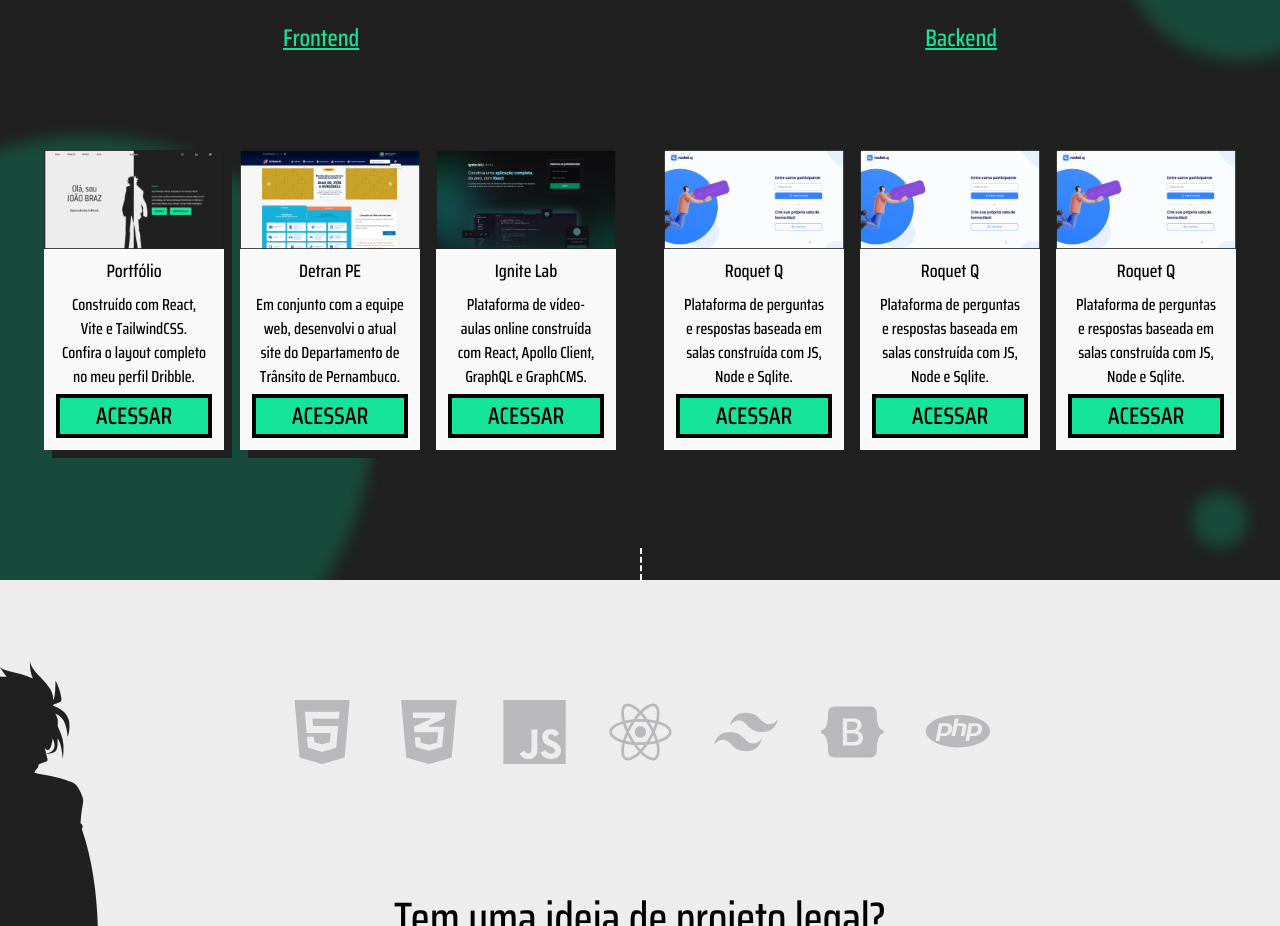
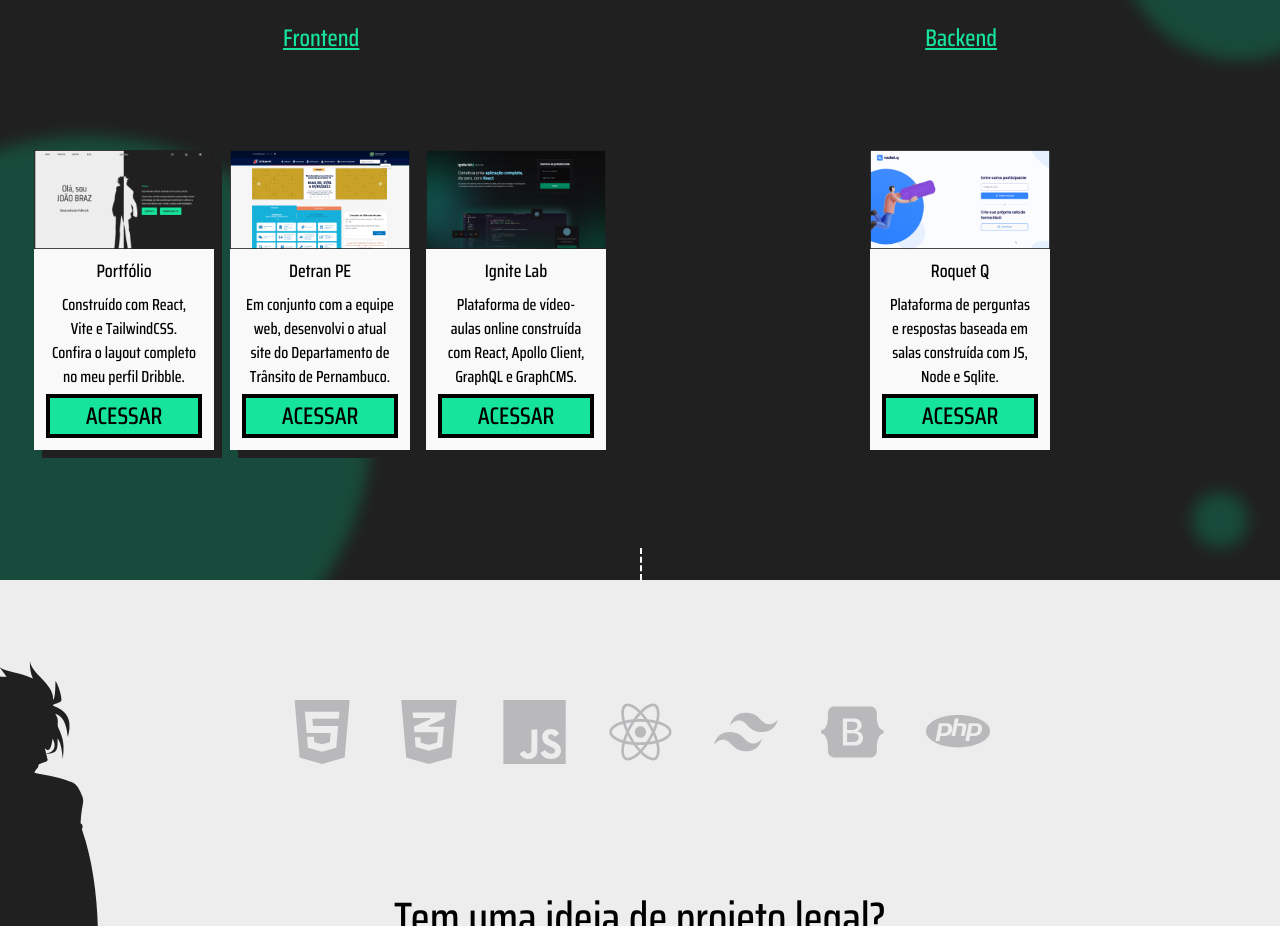
Before and after one commit to JoaoVSBraz/portfolio, a React (Vite) app: page / in a window 1280 px wide. Shown: the part 1020-1946 px from the top of the page. Built offline with nearby package versions, Linux system fonts and the light colour scheme.

Commit message:
update cards wrapper classes

```diff
--- a/src/components/SecondScreen/SecondScreen.jsx
+++ b/src/components/SecondScreen/SecondScreen.jsx
@@ -1,5 +1,4 @@
 import ArticleCard from "./ArticleCard"
-import { useState } from "react"
 
 const frontCards = [
     {
@@ -32,19 +31,7 @@ const backCards = [
         cardTitle: 'Roquet Q',
         cardContent: 'Plataforma de perguntas e respostas baseada em salas construída com JS, Node e Sqlite.',
         cardLink: '#'
-    },{
-        imageSource: './roquet-q.png',
-        imageAlt: 'RoquetQ - Plataforma de perguntas e respostas',
-        cardTitle: 'Roquet Q',
-        cardContent: 'Plataforma de perguntas e respostas baseada em salas construída com JS, Node e Sqlite.',
-        cardLink: '#'
-    },{
-        imageSource: './roquet-q.png',
-        imageAlt: 'RoquetQ - Plataforma de perguntas e respostas',
-        cardTitle: 'Roquet Q',
-        cardContent: 'Plataforma de perguntas e respostas baseada em salas construída com JS, Node e Sqlite.',
-        cardLink: '#'
-    },
+    }
 ]
 
 export default function SecondScreen() {
@@ -106,10 +93,10 @@ xl:justify-around xl:mt-16
             </div>
             <section className="flex flex-col h-min my-auto z-10
              md:mx-auto md:my-8
-             xl:m-0 xl:flex-row xl:mx-auto xl:gap-8 xl:mt-16">
+             xl:m-0 xl:flex-row xl:px-4 xl:gap-8 xl:mt-16">
 
-                    <div id="front-cards" className="flex gap-x-8 overflow-x-auto columns-4 py-6 px-8 active
-                    xl:px-2 xl:gap-x-4
+                    <div id="front-cards" className="flex gap-x-8 overflow-x-auto columns-4 py-6 mx-8 active
+                    xl:px-2 xl:gap-x-4 xl:justify-center xl:w-1/2 xl:m-0
                     2xl:px-4 2xl:gap-x-8">
                         {frontCards.map((card) => {
                             return (
@@ -125,8 +112,8 @@ xl:justify-around xl:mt-16
                         })}
                     </div>
 
-                    <div id="back-cards" className="flex gap-x-8 overflow-x-auto columns-4 py-6 px-8 hidden
-                    xl:px-2 xl:flex xl:gap-x-4
+                    <div id="back-cards" className="flex gap-x-8 overflow-x-auto columns-4 py-6 mx-8 hidden mx-auto
+                    xl:flex xl:justify-center xl:px-2 xl:gap-x-4 xl:w-1/2 xl:m-0
                     2xl:px-4 2xl:gap-x-8">
                     {backCards.map((card) => {
                         return (
```
